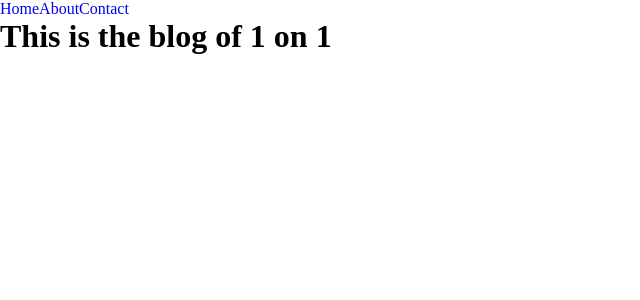
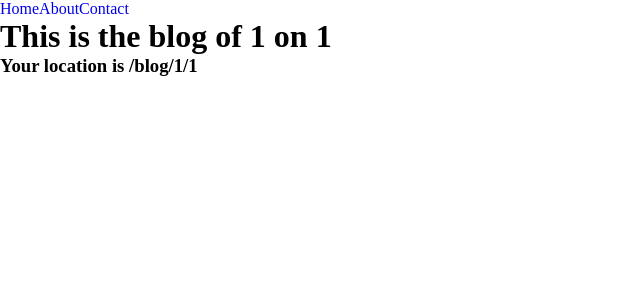
Before and after one commit to Abhishek-389/React-Test-App, a React (Create React App) app: page /blog/1/1 in a window 1280 px wide. Shown: the top 300 px of the page, without its empty margins (0-640 px from the left). Built offline with nearby package versions, Linux system fonts and the light colour scheme.

Commit message:
Added the useParams

```diff
--- a/src/Blog.js
+++ b/src/Blog.js
@@ -1,13 +1,18 @@
 import React from "react";
-import { useParams } from "react-router-dom";
+import { useLocation, useParams } from "react-router-dom";
 
 function Blog(props) {
   const { writer, date } = useParams();
+  const location = useLocation();
   return (
     <div>
       <h1>
         This is the blog of {writer} on {date}
       </h1>
+      <h3>Your location is {location.pathname}</h3>
+      {location.pathname === "/blog/Abhi/2000"
+        ? alert("You are the boss")
+        : null}
     </div>
   );
 }
```
